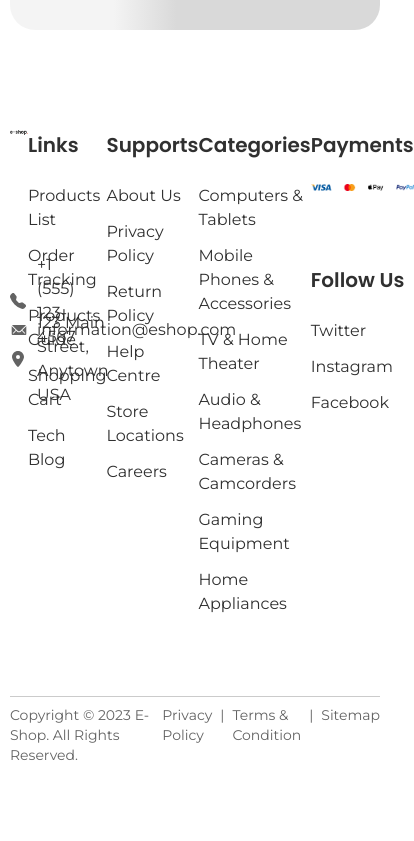
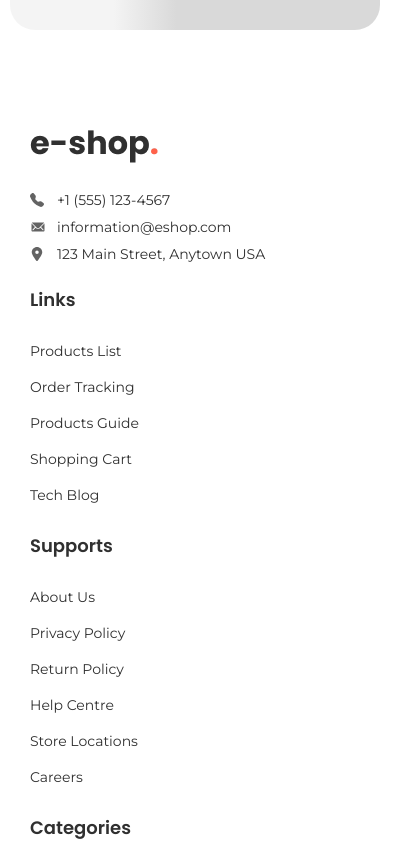
Before and after one commit to arafatYasir/Eshop, a React (Vite) app: page / in a window 390 px wide. Shown: the part 10468-11309 px from the top of the page, 414 px wide, since content can reach past the window. Built offline with nearby package versions, Linux system fonts and the light colour scheme.

Commit message:
Homepage mobile responsive done

```diff
--- a/src/components/footer/Footer.jsx
+++ b/src/components/footer/Footer.jsx
@@ -9,6 +9,7 @@ const Footer = () => {
     return (
         <Container>
             <footer>
+                {/* ----Gradient Newsletter Card---- */}
                 <div className="bg-[linear-gradient(90deg,_rgba(244,244,244,1)_28%,_rgba(217,217,217,1)_45%)] sm:h-[531px] rounded-[25px] p-8 sm:pt-[114px] sm:pl-[100px]">
                     <h3 className="text-[#303030] text-3xl sm:text-4xl leading-[46px] font-semibold font-['Poppins']">Get Our Updates</h3>
                     <p className="sm:max-w-[514px] text-[#303030] text-sm sm:text-xl leading-[30px] font-['Montserrat'] mt-4">
@@ -22,6 +23,7 @@ const Footer = () => {
                         placeholder="Enter your email address ..."
                     />
                     <br />
+
                     <div className="sm:hidden">
                         <Button value="Subscribe" paddingY="12px" paddingX="12px" />
                     </div>
@@ -30,34 +32,35 @@ const Footer = () => {
                     </div>
                 </div>
 
-                <div className="mt-[100px] flex justify-between pb-20">
-                    <div className="w-[349px]">
-                        <div>
+                {/* ----Actual Footer---- */}
+                <div className="mt-[100px] flex flex-col pl-5 gap-y-6 md:items-start md:flex-row md:justify-between pb-10 sm:pb-20">
+                    <div className="md:w-[349px] w-full">
+                        <div className="">
                             <img src="images/logo.webp" alt="logo" />
                         </div>
-                        <ul className="flex flex-col gap-3 mt-[158px]">
+                        <ul className="flex flex-col gap-3 mt-[30px] md:mt-[158px]">
                             <li className="relative">
-                                <BsFillTelephoneFill className="text-[#303030] opacity-[75%]" />
+                                <BsFillTelephoneFill className="text-[#303030] opacity-[75%] text-sm sm:text-base" />
                                 <Link
-                                    className="absolute top-1/2 -translate-y-1/2 left-[27px] text-[#303030] font-['Montserrat'] leading-6"
+                                    className="absolute top-1/2 -translate-y-1/2 left-[27px] text-[#303030] text-sm sm:text-base font-['Montserrat'] leading-6"
                                     to="tel:+1 (555) 123-4567"
                                 >
                                     +1 (555) 123-4567
                                 </Link>
                             </li>
                             <li className="relative">
-                                <IoIosMail className="text-[#303030] text-lg opacity-[75%]" />
+                                <IoIosMail className="text-[#303030] sm:text-lg opacity-[75%]" />
                                 <Link
-                                    className="absolute top-1/2 -translate-y-1/2 left-[27px] text-[#303030] font-['Montserrat'] leading-6"
+                                    className="absolute top-1/2 -translate-y-1/2 left-[27px] text-[#303030] text-sm sm:text-base font-['Montserrat'] leading-6"
                                     to="mailto:information@eshop.com"
                                 >
                                     information@eshop.com
                                 </Link>
                             </li>
                             <li className="relative">
-                                <FaLocationDot className="text-[#303030] opacity-[75%]" />
+                                <FaLocationDot className="text-[#303030] text-sm sm:text-base opacity-[75%]" />
                                 <Link
-                                    className="absolute top-1/2 -translate-y-1/2 left-[27px] text-[#303030] font-['Montserrat'] leading-6"
+                                    className="absolute top-1/2 -translate-y-1/2 left-[27px] text-[#303030] text-sm sm:text-base font-['Montserrat'] leading-6"
                                     to="https://maps.app.goo.gl/DipLafPdoiQoKjnv7"
                                     target="_blank"
                                 >
@@ -68,52 +71,52 @@ const Footer = () => {
                     </div>
 
                     <div>
-                        <h4 className="text-xl text-[#303030] font-semibold font-['Poppins'] leading-[30px]">Links</h4>
+                        <h4 className="text-lg sm:text-xl text-[#303030] font-semibold font-['Poppins'] leading-[30px]">Links</h4>
                         <ul className="flex flex-col gap-3 text-[#303030] font-['Montserrat'] leading-6 mt-6">
-                            <li><Link to="#" className="hover:underline">Products List</Link></li>
-                            <li><Link to="#" className="hover:underline">Order Tracking</Link></li>
-                            <li><Link to="#" className="hover:underline">Products Guide</Link></li>
-                            <li><Link to="#" className="hover:underline">Shopping Cart</Link></li>
-                            <li><Link to="#" className="hover:underline">Tech Blog</Link></li>
+                            <li><Link to="#" className="text-sm sm:text-base hover:underline">Products List</Link></li>
+                            <li><Link to="#" className="text-sm sm:text-base hover:underline">Order Tracking</Link></li>
+                            <li><Link to="#" className="text-sm sm:text-base hover:underline">Products Guide</Link></li>
+                            <li><Link to="#" className="text-sm sm:text-base hover:underline">Shopping Cart</Link></li>
+                            <li><Link to="#" className="text-sm sm:text-base hover:underline">Tech Blog</Link></li>
                         </ul>
                     </div>
 
                     <div>
-                        <h4 className="text-xl text-[#303030] font-semibold font-['Poppins'] leading-[30px]">Supports</h4>
+                        <h4 className="text-lg sm:text-xl text-[#303030] font-semibold font-['Poppins'] leading-[30px]">Supports</h4>
                         <ul className="flex flex-col gap-3 text-[#303030] font-['Montserrat'] leading-6 mt-6">
-                            <li><Link to="#" className="hover:underline">About Us</Link></li>
-                            <li><Link to="#" className="hover:underline">Privacy Policy</Link></li>
-                            <li><Link to="#" className="hover:underline">Return Policy</Link></li>
-                            <li><Link to="#" className="hover:underline">Help Centre</Link></li>
-                            <li><Link to="#" className="hover:underline">Store Locations</Link></li>
-                            <li><Link to="#" className="hover:underline">Careers</Link></li>
+                            <li><Link to="#" className="text-sm sm:text-base hover:underline">About Us</Link></li>
+                            <li><Link to="#" className="text-sm sm:text-base hover:underline">Privacy Policy</Link></li>
+                            <li><Link to="#" className="text-sm sm:text-base hover:underline">Return Policy</Link></li>
+                            <li><Link to="#" className="text-sm sm:text-base hover:underline">Help Centre</Link></li>
+                            <li><Link to="#" className="text-sm sm:text-base hover:underline">Store Locations</Link></li>
+                            <li><Link to="#" className="text-sm sm:text-base hover:underline">Careers</Link></li>
                         </ul>
                     </div>
 
                     <div>
-                        <h4 className="text-xl text-[#303030] font-semibold font-['Poppins'] leading-[30px]">Categories</h4>
+                        <h4 className="text-lg sm:text-xl text-[#303030] font-semibold font-['Poppins'] leading-[30px]">Categories</h4>
                         <ul className="flex flex-col gap-3 text-[#303030] font-['Montserrat'] leading-6 mt-6">
-                            <li><Link to="#" className="hover:underline">Computers & Tablets</Link></li>
-                            <li><Link to="#" className="hover:underline">Mobile Phones & Accessories</Link></li>
-                            <li><Link to="#" className="hover:underline">TV & Home Theater</Link></li>
-                            <li><Link to="#" className="hover:underline">Audio & Headphones</Link></li>
-                            <li><Link to="#" className="hover:underline">Cameras & Camcorders</Link></li>
-                            <li><Link to="#" className="hover:underline">Gaming Equipment</Link></li>
-                            <li><Link to="#" className="hover:underline">Home Appliances</Link></li>
+                            <li><Link to="#" className="text-sm sm:text-base hover:underline">Computers & Tablets</Link></li>
+                            <li><Link to="#" className="text-sm sm:text-base hover:underline">Mobile Phones & Accessories</Link></li>
+                            <li><Link to="#" className="text-sm sm:text-base hover:underline">TV & Home Theater</Link></li>
+                            <li><Link to="#" className="text-sm sm:text-base hover:underline">Audio & Headphones</Link></li>
+                            <li><Link to="#" className="text-sm sm:text-base hover:underline">Cameras & Camcorders</Link></li>
+                            <li><Link to="#" className="text-sm sm:text-base hover:underline">Gaming Equipment</Link></li>
+                            <li><Link to="#" className="text-sm sm:text-base hover:underline">Home Appliances</Link></li>
                         </ul>
                     </div>
 
                     <div>
                         <div>
-                            <h4 className="text-xl text-[#303030] font-semibold font-['Poppins'] leading-[30px]">Payments</h4>
+                            <h4 className="text-lg sm:text-xl text-[#303030] font-semibold font-['Poppins'] leading-[30px]">Payments</h4>
                             <img className="mt-6" src="images/payments.png" alt="payment methods" />
                         </div>
-                        <div className="mt-[74px]">
-                            <h4 className="text-xl text-[#303030] font-semibold font-['Poppins'] leading-[30px]">Follow Us</h4>
+                        <div className="mt-8 sm:mt-[74px]">
+                            <h4 className="text-lg sm:text-xl text-[#303030] font-semibold font-['Poppins'] leading-[30px]">Follow Us</h4>
                             <ul className="flex flex-col gap-3 text-[#303030] font-['Montserrat'] leading-6 mt-6">
-                                <li><Link to="#" className="hover:underline">Twitter</Link></li>
-                                <li><Link to="#" className="hover:underline">Instagram</Link></li>
-                                <li><Link to="#" className="hover:underline">Facebook</Link></li>
+                                <li><Link to="#" className="text-sm sm:text-base hover:underline">Twitter</Link></li>
+                                <li><Link to="#" className="text-sm sm:text-base hover:underline">Instagram</Link></li>
+                                <li><Link to="#" className="text-sm sm:text-base hover:underline">Facebook</Link></li>
                             </ul>
                         </div>
                     </div>
@@ -121,7 +124,7 @@ const Footer = () => {
 
                 <div className="h-[1px] bg-[#CBCBCB]"></div>
 
-                <div className="text-[#303030] font-['Montserrat'] text-sm leading-5 flex justify-between mt-2 mb-20 opacity-75">
+                <div className="text-[#303030] font-['Montserrat'] text-xs sm:text-sm leading-5 flex justify-between mt-2 mb-20 opacity-75">
                     <Link className="" to="#">Copyright © 2023 E-Shop. All Rights Reserved.</Link>
 
                     <div className="flex gap-2">
```
